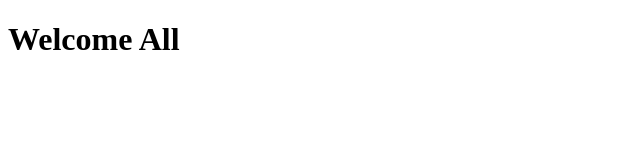
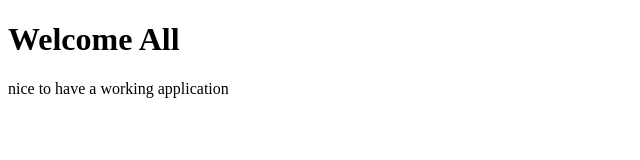
Before and after one commit to hussain4real/Wizard, a plain HTML site: page index.html in a window 1280 px wide. Shown: the whole page, without its empty margins (0-640 px from the left). Drawn offline with Linux system fonts and the light colour scheme.

Commit message:
added a paragraph

```diff
--- a/index.html
+++ b/index.html
@@ -8,5 +8,6 @@
 </head>
 <body>
     <h1>Welcome All</h1>
+    <p>nice to have a working application</p>
 </body>
 </html>
```
